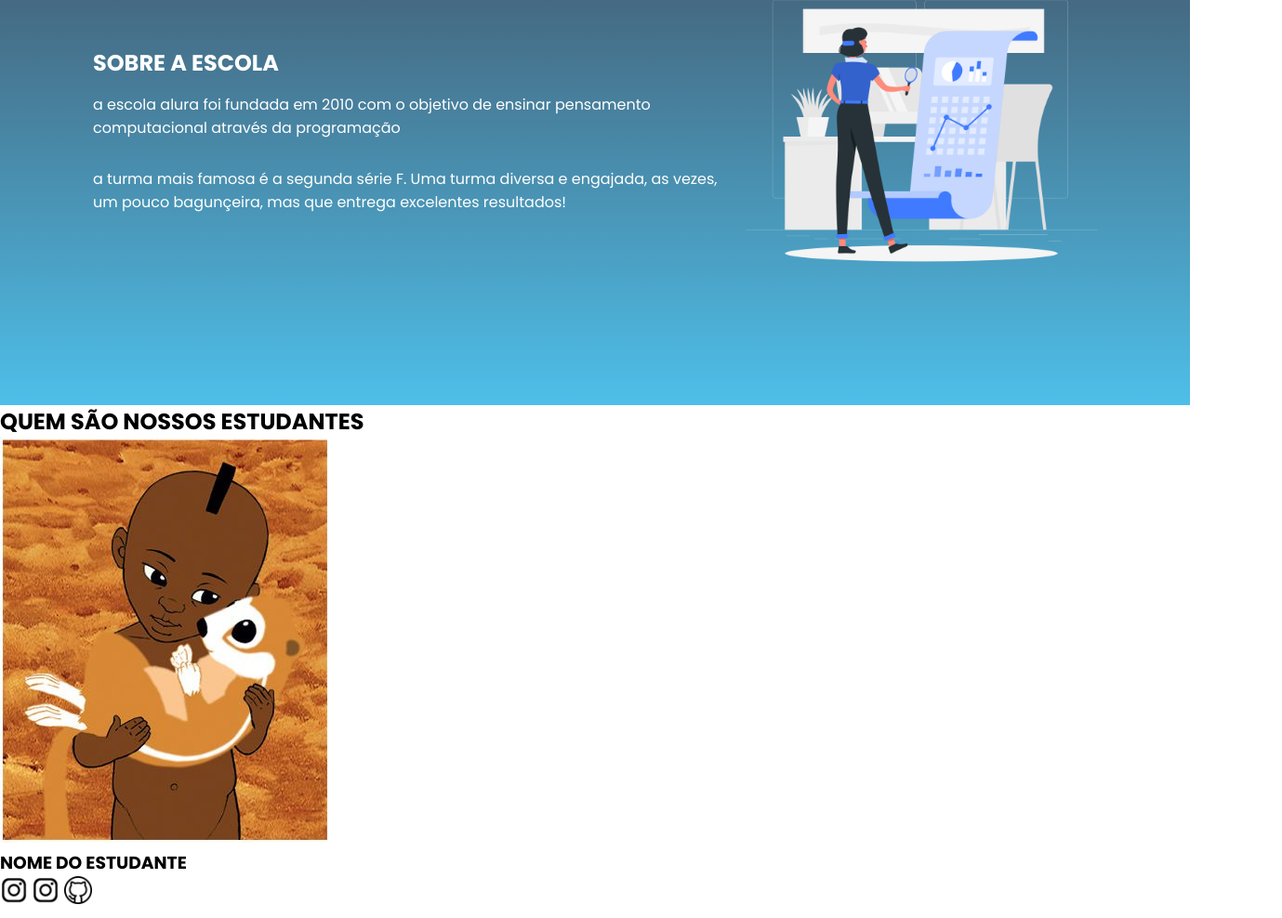
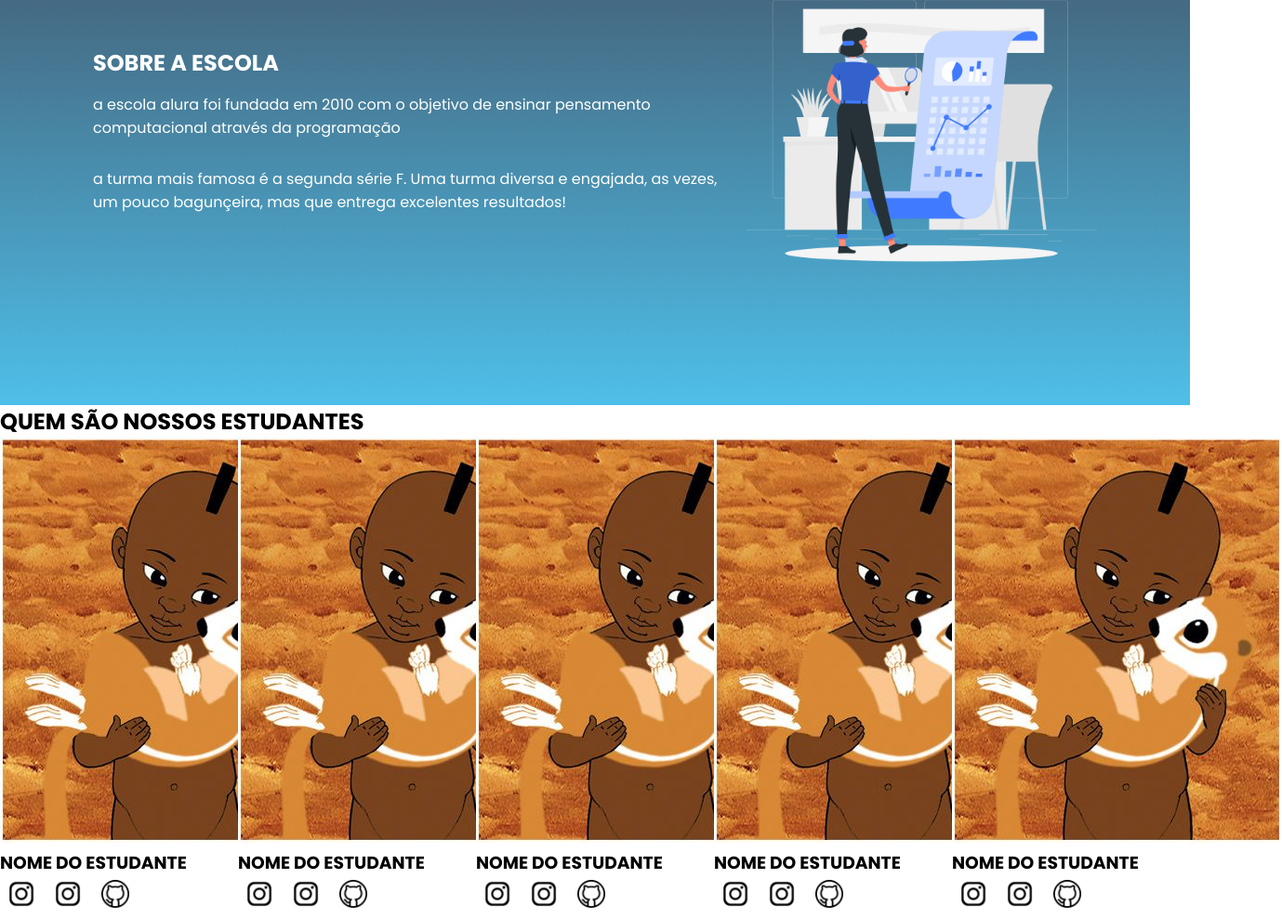
Before and after one commit to nataliaspereira/natalia2f, a plain HTML site: page index.html in a window 1280 px wide. Shown: the part 353-1341 px from the top of the page at 93% size, 1379 px wide, since content can reach past the window. Drawn offline with Linux system fonts and the light colour scheme.

Commit message:
Add files via upload

```diff
--- a/estilizacao.css
+++ b/estilizacao.css
@@ -59,5 +59,16 @@ padding: 24px 0;
 
  .icone{
  width: 30px;
+padding: 4px 8px;
 
  }
+
+
+.estudante-geral{
+text-align: center;
+
+}
+.estudante-todos{
+  display: grid;
+ grid-template-columns: 20% 20% 20% 20% 20%;
+}
--- a/index.html
+++ b/index.html
@@ -40,16 +40,51 @@
 
    </h2>
 
-
+<div  class="estudante-todos">
    <div class="estudante-div">
      <img src="kirikou.jpg" alt="estudante-foto">
      <h3 class="estudante-nome">   NOME DO ESTUDANTE   </h3>
- <img src="instagram.png" alt="" class="icone">
+      <img src="instagram.png" alt="" class="icone">
 <img src="instagram.png" alt="" class="icone">
 <img src="github.png" alt="" class="icone">
 
    </div>
+   <div class="estudante-div">
+    <img src="kirikou.jpg" alt="estudante-foto">
+    <h3 class="estudante-nome">   NOME DO ESTUDANTE   </h3>
+     <img src="instagram.png" alt="" class="icone">
+<img src="instagram.png" alt="" class="icone">
+<img src="github.png" alt="" class="icone">
 
+  </div>
+
+  <div class="estudante-div">
+    <img src="kirikou.jpg" alt="estudante-foto">
+    <h3 class="estudante-nome">   NOME DO ESTUDANTE   </h3>
+     <img src="instagram.png" alt="" class="icone">
+<img src="instagram.png" alt="" class="icone">
+<img src="github.png" alt="" class="icone">
+
+  </div>
+
+  <div class="estudante-div">
+    <img src="kirikou.jpg" alt="estudante-foto">
+    <h3 class="estudante-nome">   NOME DO ESTUDANTE   </h3>
+     <img src="instagram.png" alt="" class="icone">
+<img src="instagram.png" alt="" class="icone">
+<img src="github.png" alt="" class="icone">
+
+  </div>
+
+  <div class="estudante-div">
+    <img src="kirikou.jpg" alt="estudante-foto">
+    <h3 class="estudante-nome">   NOME DO ESTUDANTE   </h3>
+     <img src="instagram.png" alt="" class="icone">
+<img src="instagram.png" alt="" class="icone">
+<img src="github.png" alt="" class="icone">
+
+  </div>
+</div>
 
    </section>
 
```
